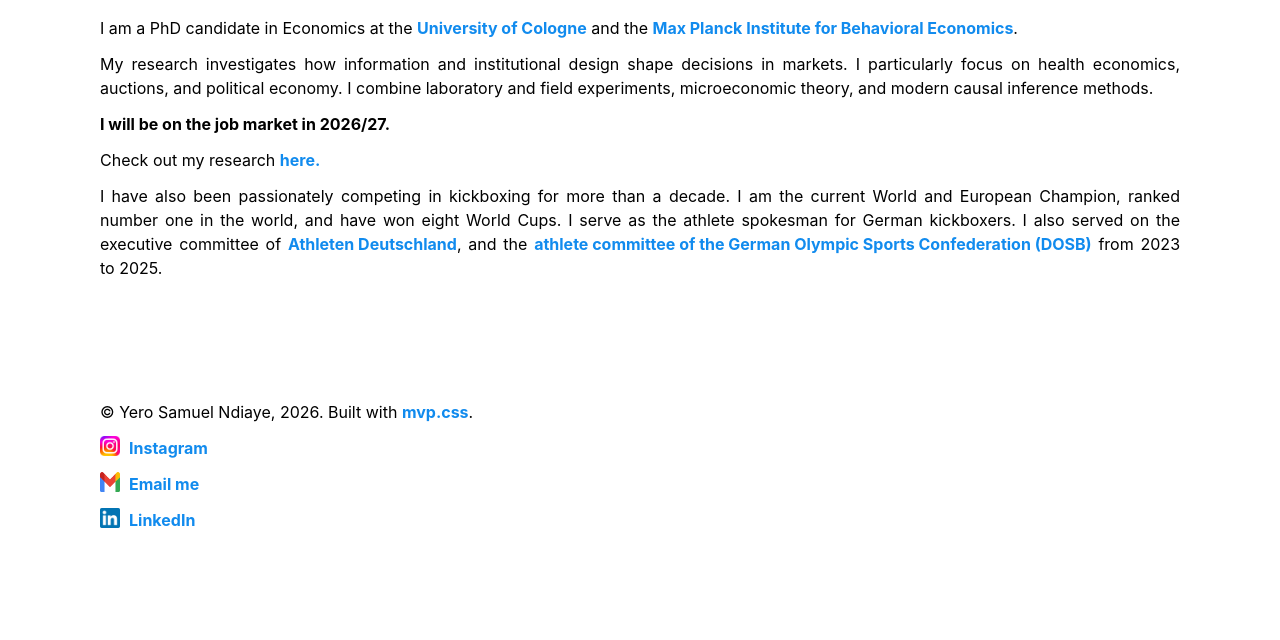
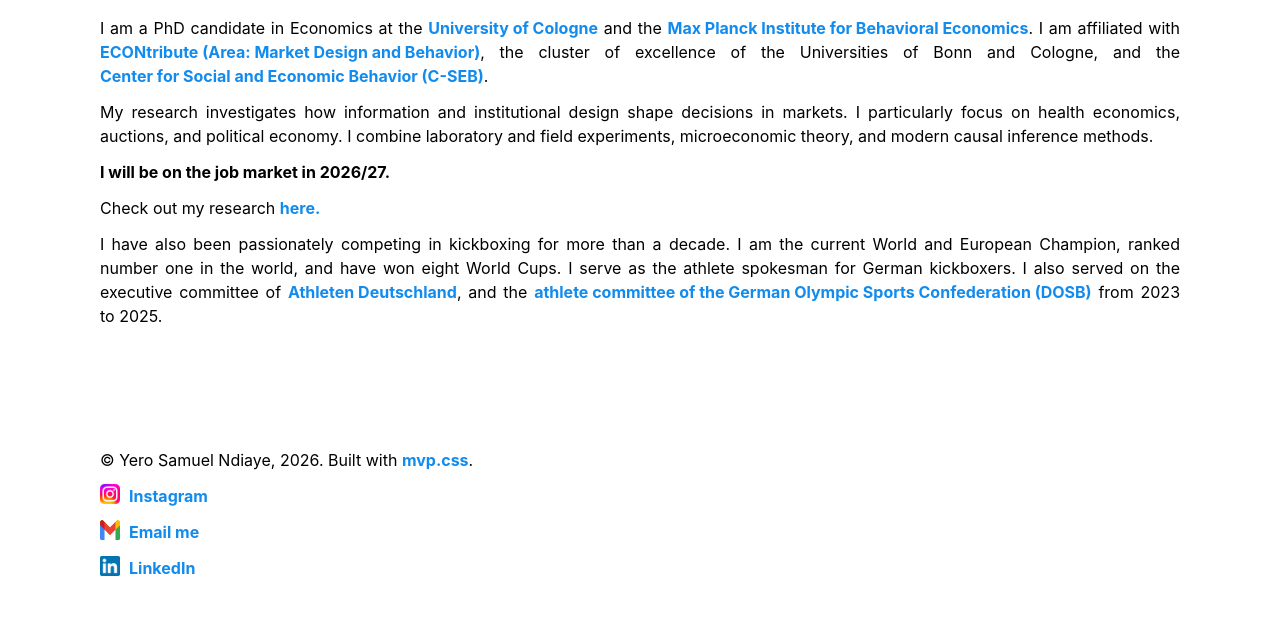
Before and after one commit to yerondiaye/yerondiaye.github.io, a Jekyll site: the page index.html, which Jekyll copies as it is, in a window 1280 px wide. Shown: the part 559-1199 px from the top of the page. Built offline with Jekyll 4.4.1, drawn with Linux system fonts in a browser that asks for light colours; before the commit the page ends 1151 px from its top, so only the background shows below that.

Commit message:
Update index.html

```diff
--- a/index.html
+++ b/index.html
@@ -36,7 +36,7 @@
 </div>
 
 <p><b>Welcome!</b></p>
-<p align="justify">I am a PhD candidate in Economics at the <a href="https://ockenfels.uni-koeln.de/de/profil/yero-ndiaye">University of Cologne</a> and the <a href="https://www.coll.mpg.de/347884/yero-samuel-ndiaye.html">Max Planck Institute for Behavioral Economics</a>.</p>
+<p align="justify">I am a PhD candidate in Economics at the <a href="https://ockenfels.uni-koeln.de/de/profil/yero-ndiaye">University of Cologne</a> and the <a href="https://www.coll.mpg.de/347884/yero-samuel-ndiaye.html">Max Planck Institute for Behavioral Economics</a>. I am affiliated with <a href="https://econtribute.de/de/people/yero-samuel-ndiaye/"> ECONtribute (Area: Market Design and Behavior)</a>, the cluster of excellence of the Universities of Bonn and Cologne, and the <a href="https://c-seb.de/people/">Center for Social and Economic Behavior (C-SEB)</a>. </p>
 <p align="justify">My research investigates how information and institutional design shape decisions in markets. I particularly focus on health economics, auctions, and political economy. I combine laboratory and field experiments, microeconomic theory,  and modern causal inference methods. </p>
 <p align="justify"><b> I will be on the job market in 2026/27.</b></p>
 <p align="justify">Check out my research <a href="../research">here.</a></p>
```
